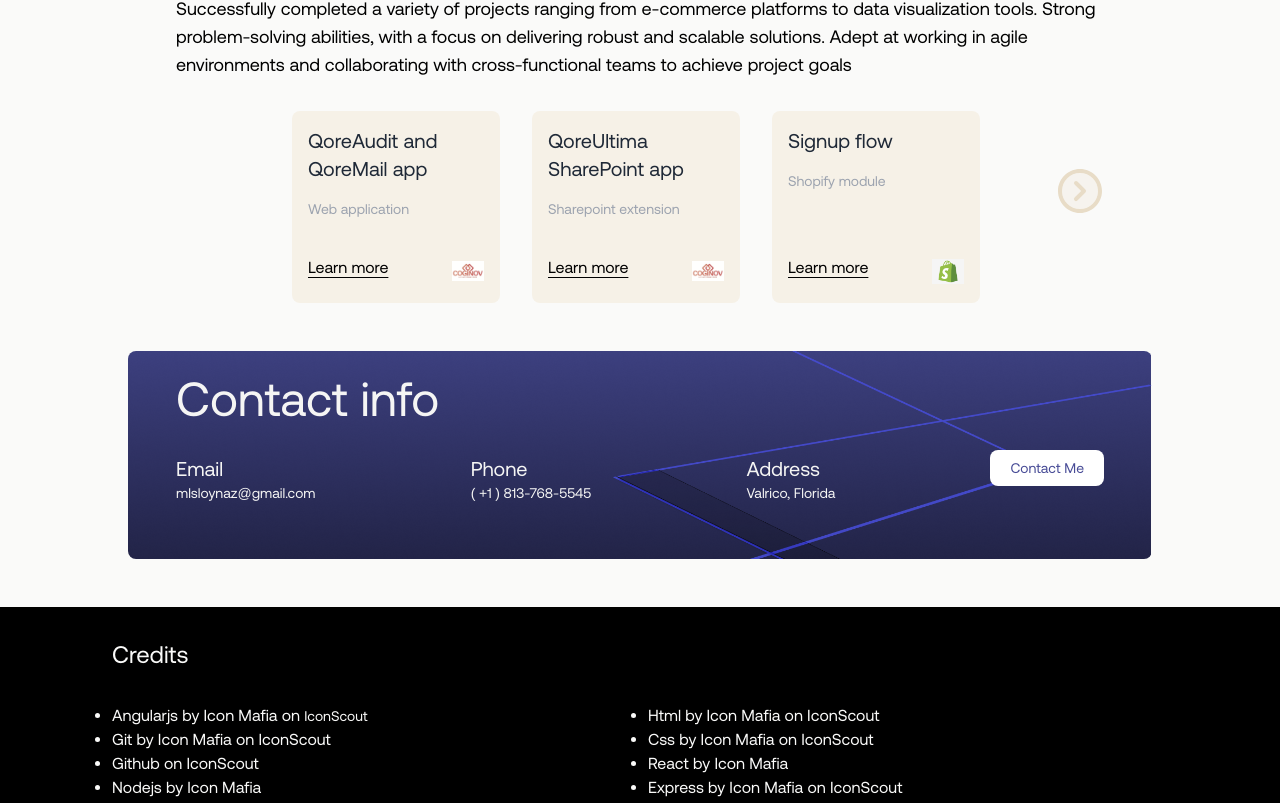
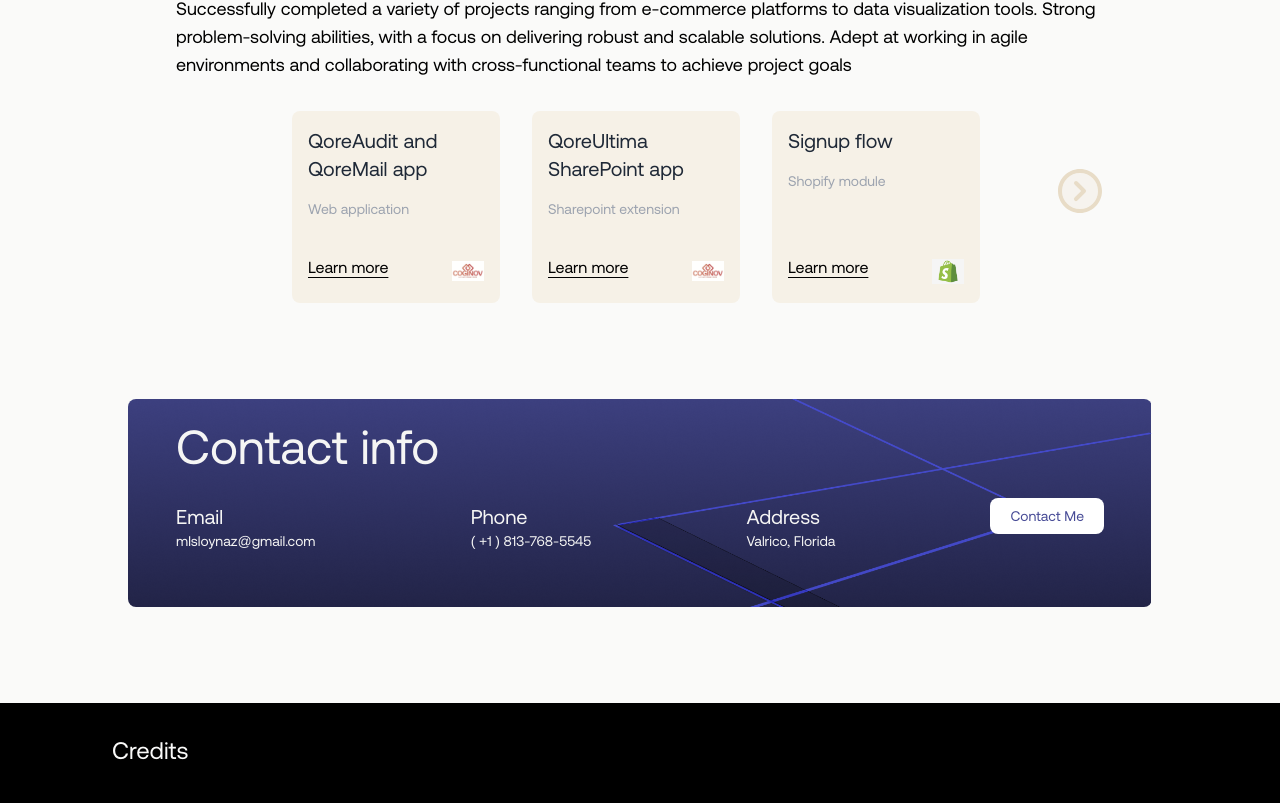
Before and after one commit to mlsloynaz/portfolio, a Next.js app: page / in a window 1280 px wide. Shown: the part 900-1703 px from the top of the page. Built offline with nearby package versions, Linux system fonts and the light colour scheme.

Commit message:
fix offset in scroll

```diff
--- a/app/components/contact-details/contact-details.tsx
+++ b/app/components/contact-details/contact-details.tsx
@@ -3,7 +3,9 @@ import { ContactDetails as t } from '@/utils/resourceContent';
 
 export default function ContactDetails() {
     return (
-        <div id="contact-info-section" className="my-12 flex flex-col h-full w-full bg-portfolio bg-cover bg-center text-stone-100 rounded-lg  max-w-[1024px] p-6 sm:px-12">
+        <>
+            <div id="contact-info-section" className="pt-20 mt-[-80px]"></div>
+            <div  className="my-24  flex flex-col h-full w-full bg-portfolio bg-cover bg-center text-stone-100 rounded-lg  max-w-[1024px] p-6 sm:px-12">
                 <h2 className="text-5xl pb-8">{t.title}</h2>
                 <div className="flex flex-col sm:flex-row gap-4 w-full justify-between  pb-4 sm:pb-8">
                     <dl>
@@ -25,5 +27,6 @@ export default function ContactDetails() {
                     </div>
                 </div>
             </div>
+        </>
     )
 }
--- a/app/components/projects/projects.tsx
+++ b/app/components/projects/projects.tsx
@@ -1,15 +1,18 @@
 import ProjectList from "./projectList";
-import {Projects as t} from  '@/utils/resourceContent';
+import { Projects as t } from '@/utils/resourceContent';
 
 export default function Projects() {
 
     return (
-        <div id="experience-section" className="flex flex-col h-full text-grey-700 max-w-[1024px] px-6 sm:px-12 pt-20">
-            <div className="flex flex-col h-full text-grey-700 ">
-                <h2 className="text-5xl pb-8">{t.title}</h2>
-                <p className="text-lg">{t.description}</p>
+        <>
+            <div id="experience-section" className="pt-20 mt-[-80px]"></div>
+            <div className="flex flex-col h-full text-grey-700 max-w-[1024px] px-6 sm:px-12 pt-20">
+                <div className="flex flex-col h-full text-grey-700 ">
+                    <h2 className="text-5xl pb-8">{t.title}</h2>
+                    <p className="text-lg">{t.description}</p>
+                </div>
+                <ProjectList />
             </div>
-            <ProjectList />
-        </div>
+        </>
     )
 }
```
Lines whose indentation alone changed are shown as unchanged.
